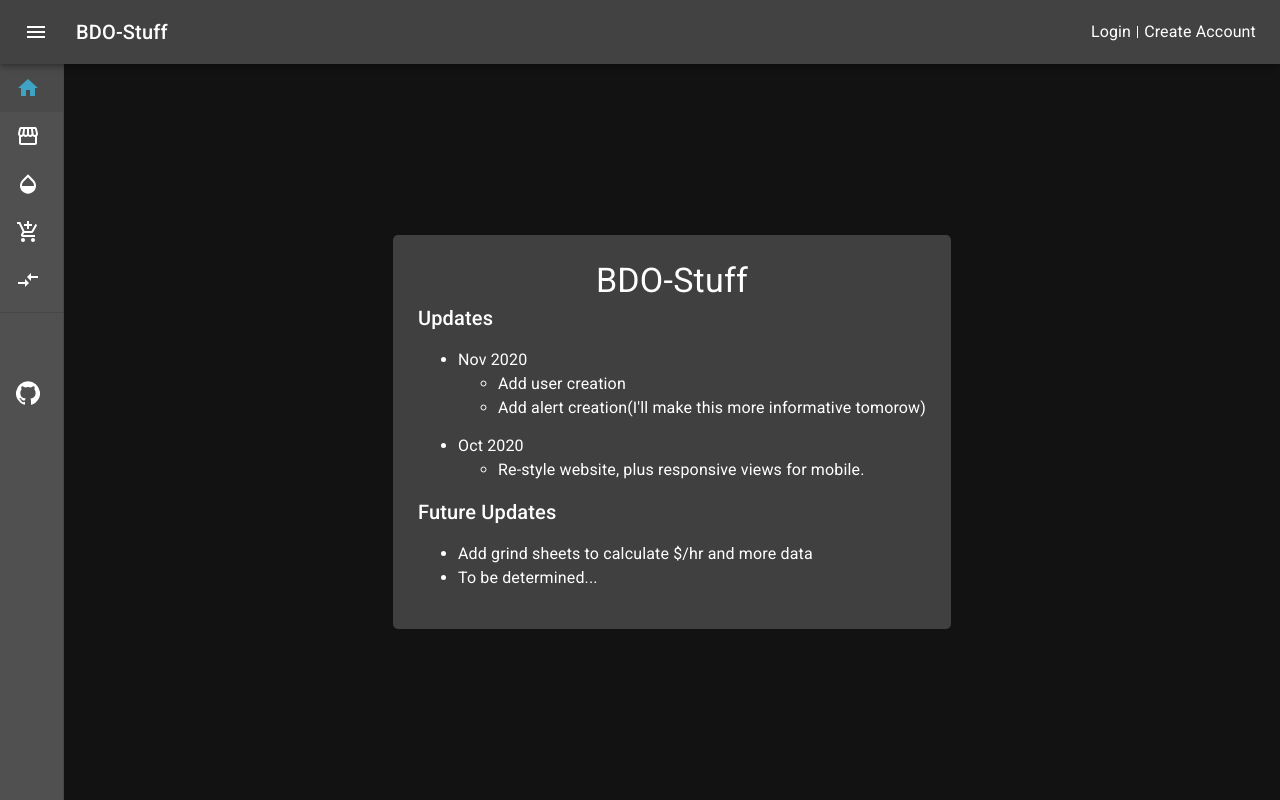
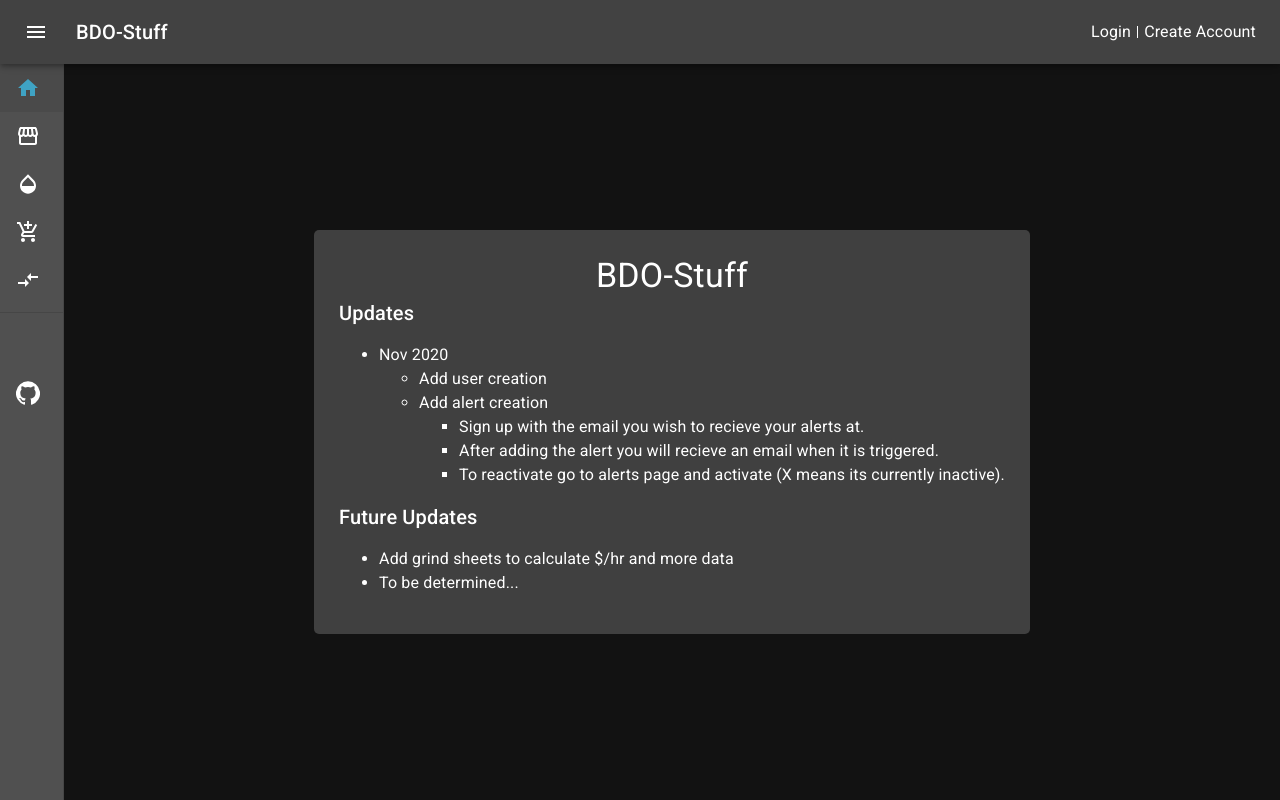
Before and after one commit to eljoey/bdo-stuff, a React (Create React App) app: page / in a window 1280 px wide. Built offline with nearby package versions, Linux system fonts and the light colour scheme.

Commit message:
update homepage

```diff
--- a/src/components/Home.js
+++ b/src/components/Home.js
@@ -31,14 +31,19 @@ const Home = () => {
             <Typography component='li'>Add user creation</Typography>
           </ul>
           <ul>
-            <Typography component='li'>Add alert creation(I'll make this more informative tomorow)</Typography>
+            <Typography component='li'>Add alert creation</Typography>
+            <ul>
+              <Typography component='li'>Sign up with the email you wish to recieve your alerts at.</Typography>
+            </ul>
+            <ul>
+              <Typography component='li'>After adding the alert you will recieve an email when it is triggered.</Typography>
+            </ul>
+            <ul>
+              <Typography component='li'>To reactivate go to alerts page and activate
+                (X means its currently inactive).</Typography>
+            </ul>
           </ul>
-        </ul>
-        <ul>
-          <Typography component='li'>Oct 2020</Typography>
-          <ul>
-            <Typography component='li'>Re-style website, plus responsive views for mobile.</Typography>
-          </ul>
+
         </ul>
       </div>
       <div>
```
